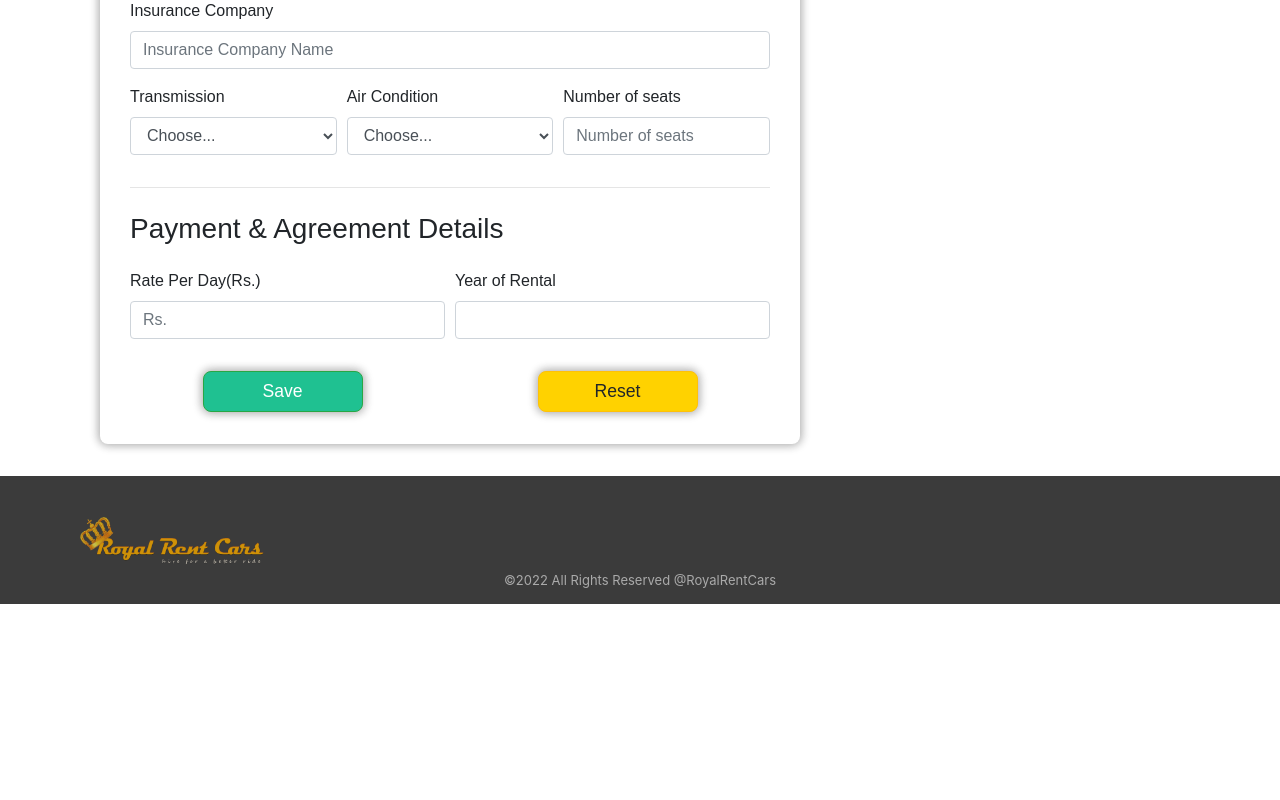
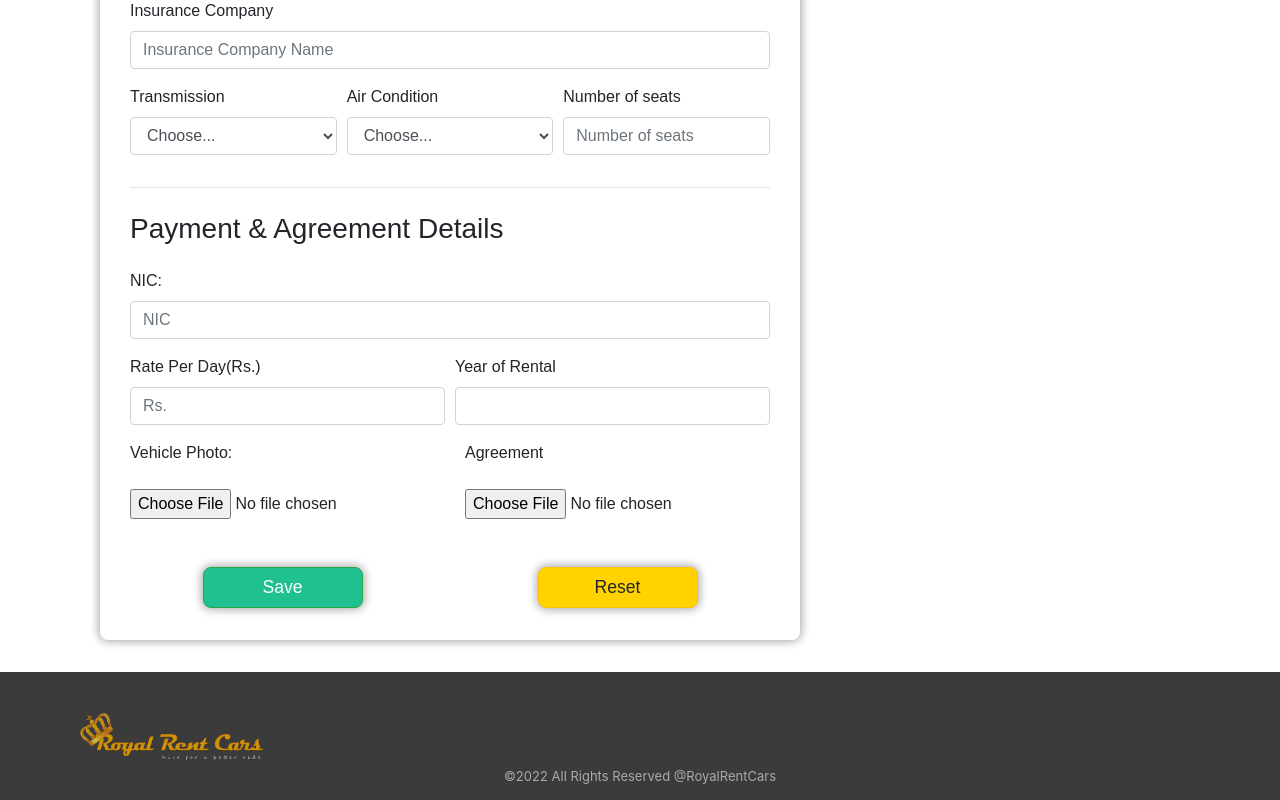
Before and after one commit to SenalRansara/RoyalRentCars_FrontEnd, a React (Create React App) app: page /AddVehicle in a window 1280 px wide. Shown: the part 733-1533 px from the top of the page. Before the commit the page ends 1337 px from the top, so only its background shows below. Built offline with nearby package versions, Linux system fonts and the light colour scheme.

Commit message:
fix all update issues

```diff
--- a/src/pages/vehicle/AddVehicle.js
+++ b/src/pages/vehicle/AddVehicle.js
@@ -1,5 +1,6 @@
 import { React, useState } from "react";
 import {useHistory} from "react-router-dom";
+import Swal from 'sweetalert2';
 import Header from "../../components/Header";
 //import moment from 'moment';
 
@@ -20,11 +21,20 @@ function AddVehicle() {
     const [NoOfSeats , setNoOfSeats ] = useState("");
     const [RatePDay , setRatePDay ] = useState("");
     const [YearsRent , setYearsRent ] = useState("");
+    const [nic , setNic ] = useState("");
+    const [VehiclePic , setVehiclePic ] = useState("");
+    const [AgPic , setAgPic ] = useState("");
+    const [NICErr, setNICErr] = useState("");
 
     const history = useHistory();
 
     function sendData(e){
         e.preventDefault()
+
+        const NICValid = NICValidation();
+
+        if (NICValid == true){
+
         const newVehicle = {
 
             VehicleBrand,
@@ -39,19 +49,86 @@ function AddVehicle() {
             NoOfSeats,
             RatePDay,
             YearsRent,
+            nic,
+            VehiclePic,
+            AgPic,
+
+        };
+
+        createVehicle(newVehicle).then((res) => {
+            const message = res.ok
+                ? "Vehicle added Successful!"
+                : res.err;
+
+            if (res.ok) {
+                Swal.fire({
+                    title: 'Success!',
+                    text: `${message}`,
+                    icon: 'success',
+                    showConfirmButton: false,
+                    timer: 1500
+                }
+                ).then(() => {
+                    window.location.reload();
+                })
+
+            }
+            else {
+                Swal.fire({
+                    title: 'Oops!',
+                    text: `${message}`,
+                    icon: 'error',
+                    showConfirmButton: false,
+                    timer: 1500
+                }
+                )
+            }
+        });
+    }
+    }
+    //validate function
+    const NICValidation = () => {
+
+        const NICErr = {}; //State
+        let NICValid = true; //setting flag
+
+
+        if (nic.trim().length > 12) {
+
+            NICErr.InValidNIC = " Invalid NIC Number"; // error msg
+            NICValid = false;
+        } else if (nic.trim().length < 10) {
+            NICErr.InValidNIC = " Invalid NIC Number"; // error msg
+            NICValid = false;
+        }
+
+
+        setNICErr(NICErr);//update error objects
+        return NICValid;
+
 
     }
 
+    const [isNICValid, setNICIsValid] = useState(false);
+    const [NICmessage, setNICMessage] = useState('');
 
-        createVehicle(newVehicle).then((res)=>{
-            if(res.ok){
-                alert("Vehicle Added Successfully");
-                history.push("/AllVehicle")
-            }else{
-                alert("Something Went Wrong");
+    const NICRegex1 = /^[0-9][0-9][0-9][0-9][0-9][0-9][0-9][0-9][0-9][V.v]$/;
+    const NICRegex2 = /^[0-9][0-9][0-9][0-9][0-9][0-9][0-9][0-9][0-9][0-9][0-9][0-9]$/;
+
+    const validateNIC = (event) => {
+        const NIC = event.target.value;
+        if (NICRegex1.test(NIC)) {
+            setNICIsValid(true);
+            setNICMessage('Your NIC looks good!');
+        } else if (NICRegex2.test(NIC)) {
+            setNICIsValid(true);
+            setNICMessage('Your NIC looks good!');
+        } else {
+            setNICIsValid(false);
+            setNICMessage('Please enter a valid NIC Number!');
         }
-        })
-    }
+    };
+
 
     return (
         <>
@@ -161,6 +238,29 @@ function AddVehicle() {
                                     </div>
                                 </div>
 
+                                <div class="row">
+                                    <div class="form-group col-md-12">
+                                    <label className="form-label" for="NIC">NIC:</label>
+                                            <input
+                                                required
+                                                id="nic"
+                                                type="text"
+                                                className="form-control "
+                                                placeholder="NIC"
+                                            onChange={(e) => {
+                                                setNic(e.target.value);
+                                                validateNIC(e);
+                                                }}
+                                            />
+                                    <div className={`message ${isNICValid ? 'success' : 'error'}`}>
+                                        {NICmessage}
+                                    </div>
+
+                                    {Object.keys(NICErr).map((key) => {
+                                            })}
+                                    </div>
+                                </div>
+
                                 <div class="form-row">
 
                                     <div class="form-group col-md-6">
@@ -177,28 +277,36 @@ function AddVehicle() {
 
                                 </div>
 
-                                {/* <div className="row">
-                                    <div class="form-group col-md-6">
-                                        <label for="exampleFormControlFile1">Photos of Vehicle</label>
-                                        <input type="file" class="form-control-file pt-3" id="Photos"
-
+                                <div className="row">
+                                    <div className="form-group col-md-6">
+                                        <div className="form-group">
+                                            <label className="form-label-emp pb-3" for="VehiclePic">Vehicle Photo:</label>
+                                            <input
+                                                // required
+                                                id="VehiclePic"
+                                                type="file"
+                                                className="form-control-file"
                                                 onChange={(e) => {
-                                            //setVehiPic(e.target.files[0]);
+                                                    setVehiclePic(e.target.value);
                                                 }}
-
                                             />
                                         </div>
-                                    <div class="form-group col-md-6">
-                                        <label for="exampleFormControlFile1">Copy of Agreement</label>
-                                        <input type="file" class="form-control-file pt-3" id="Agreement"
+                                    </div>
+                                    <div className="form-group col-md-6">
+                                        <div className="form-group">
+                                            <label className="form-label-emp pb-3" for="AgPic">Agreement</label>
+                                            <input
+                                                // required
+                                                id="AgPic"
+                                                type="file"
+                                                className="form-control-file fliepond"
                                                 onChange={(e) => {
-                                            //setVehDoc(e.target.value);
+                                                    setAgPic(e.target.value);
                                                 }}
-
-
                                             />
                                         </div>
-                                </div> */}
+                                    </div>
+                                </div>
                                 <div className="row mb-3">
                                     <div className="col py-3 text-center">
                                         <button type="submit" class="btn btn-ok btn-success">
--- a/src/pages/vehicle/modals/UpdateVehicleModal.js
+++ b/src/pages/vehicle/modals/UpdateVehicleModal.js
@@ -53,7 +53,7 @@ function UpdateVehicle(props) {
         }
 
         //calling update service
-        updateVehicle(props.data.id,Vehicles).then((res)=>{
+        updateVehicle(props.data.VId,Vehicles).then((res)=>{
             if(res.ok){
                 alert("Vehicle Updated Successfully");
                 window.location.reload();
@@ -63,56 +63,12 @@ function UpdateVehicle(props) {
         })
     }
 
-    // //implementing a method to validate NIC number
-    // const NICValidation = () => {
-
-    //     const nicErr = {};
-    //     let NICValid = true;
-
-
-    //     if (customerNIC.trim().length > 12) {
-    //         nicErr.InValidNIC = " Invalid NIC Number";
-    //         NICValid = false;
-    //     } else if (customerNIC.trim().length < 10) {
-    //         nicErr.InValidNIC = " Invalid NIC Number";
-    //         NICValid = false;
-    //     }
-    //     setNicErr(nicErr);
-    //     return NICValid;
-    // }
-
-    //flitering the nic number as 9 digit with V or else 12 digits
-    // const [isNICValid, setNICIsValid] = useState(false);
-    // const [NICmessage, setNICMessage] = useState('');
-
-    // const nicType01 = /^[0-9][0-9][0-9][0-9][0-9][0-9][0-9][0-9][0-9][V.v]$/;//nic type 1 which including the letter v
-    // const nicType02 = /^[0-9][0-9][0-9][0-9][0-9][0-9][0-9][0-9][0-9][0-9][0-9][0-9]$/;
-
-    // const validateNIC = (event) => {
-    //     const NIC = event.target.value;
-    //     if (nicType01.test(NIC)) {
-    //         setNICIsValid(true);
-    //         setNICMessage('Matching the required Type!');
-    //     } else if (nicType02.test(NIC)) {
-    //         setNICIsValid(true);
-    //         setNICMessage('Matching the required Type!');
-    //     } else {
-    //         setNICIsValid(false);
-    //         setNICMessage('Please enter a valid NIC Number *');
-    //     }
-    // };
-
     return (
     <div>
         <Modal.Header closeButton>
             <Modal.Title>Update Vehicle</Modal.Title>
         </Modal.Header>
-            <Modal.Body>
-        <div className="page-component-body">
-            <div className="container input-main-form-emp">
-                <div className="tab-content-emp" id="myTabContent">
-                    <div className="container">
-
+        <Modal.Body className="px-4">
             <div className="row">
                 <div className="col-xs-12 col-sm-12 col-md-12 col-lg-12">
                     <form form id="addEmp-form" action="post" className="form" onSubmit={sendData}>
@@ -125,13 +81,14 @@ function UpdateVehicle(props) {
 
                             <div class="form-group col-md-4">
                                 <label for="inputVehicleModel">Vehicle Model</label>
-                                        <input type="text" class="form-control" id="inputVehicleModel" placeholder="eg:KDH,Axio"
+                                    <input type="text" class="form-control" id="inputVehicleModel" placeholder="eg:KDH,Axio" value={VehicleModel}
                                     onChange={(e) => {setVehicleModel(e.target.value)}}/>
                             </div>
 
                             <div class="form-group col-md-4">
                                 <label for="inputVehicleType">Vehicle Type</label>
-                                        <select id="inputVehicleType" class="form-control" onChange={(e) => {setVehicleType(e.target.value)}}>
+                                <select id="inputVehicleType" class="form-control" value={VehicleType}
+                                    onChange={(e) => {setVehicleType(e.target.value)}}>
                                         <option selected>Choose...</option>
                                         <option>Car</option>
                                         <option>Bus</option>
@@ -143,7 +100,7 @@ function UpdateVehicle(props) {
                         <div class="form-row">
                             <div class="form-group col-md-12">
                                 <label for="inputVehicleRegNo">Vehicle Reg No</label>
-                                        <input type="text" class="form-control" id="inputVehicleRegNo" placeholder="ABC-XXXX"
+                                <input type="text" class="form-control" id="inputVehicleRegNo" placeholder="ABC-XXXX" value={VehicleRegNo}
                                     onChange={(e) => {setVehicleRegNo(e.target.value)}}/>
                             </div>
                         </div>
@@ -151,7 +108,7 @@ function UpdateVehicle(props) {
                         <div class="form-row">
                             <div class="form-group col-md-12">
                                 <label for="inputVehicleMileage">Current Mileage(Km)</label>
-                                        <input type="text" class="form-control" id="inputVehicleMileage" placeholder="Mileage"
+                                <input type="text" class="form-control" id="inputVehicleMileage" placeholder="Mileage" value={Mileage}
                                     onChange={(e) => {setMileage(e.target.value)}}/>
                             </div>
                         </div>
@@ -159,7 +116,8 @@ function UpdateVehicle(props) {
                         <div class="form-row">
                             <div class="form-group col-md-12">
                                     <label for="inputVehicleInsType">Insurance Type</label>
-                                            <select id="inputVehicleInsType" class="form-control" onChange={(e) => {setInsType(e.target.value)}}>
+                                    <select id="inputVehicleInsType" class="form-control" value={InsType}
+                                        onChange={(e) => {setInsType(e.target.value)}}>
                                             <option selected>Choose...</option>
                                             <option>Full-Insurance</option>
                                             <option>Third-Party Insurance</option>
@@ -170,7 +128,7 @@ function UpdateVehicle(props) {
                         <div class="form-row">
                             <div class="form-group col-md-12">
                                 <label for="inputVehicleInsComName">Insurance Company</label>
-                                        <input type="text" class="form-control" id="inputVehicleInsComName" placeholder="Insurance Company Name"
+                                <input type="text" class="form-control" id="inputVehicleInsComName" placeholder="Insurance Company Name" value={InsComName}
                                     onChange={(e) => {setInsComName(e.target.value)}}/>
                             </div>
                         </div>
@@ -178,7 +136,7 @@ function UpdateVehicle(props) {
                         <div class="form-row">
                             <div class="form-group col-md-4">
                                 <label for="inputVehicleTransmission">Transmission</label>
-                                        <select id="inputVehicleTransmission" class="form-control" onChange={(e) => {setTransmission(e.target.value)}}>
+                                <select id="inputVehicleTransmission" class="form-control" value={Transmission} onChange={(e) => {setTransmission(e.target.value)}}>
                                     <option selected>Choose...</option>
                                     <option>Auto</option>
                                     <option>Manual</option>
@@ -187,7 +145,7 @@ function UpdateVehicle(props) {
 
                             <div class="form-group col-md-4">
                                 <label for="inputVehicleAirC">Air Condition</label>
-                                        <select id="inputVehicleAirC" class="form-control" onChange={(e) => {setAirC(e.target.value)}}>
+                                <select id="inputVehicleAirC" class="form-control" value={AirC} onChange={(e) => {setAirC(e.target.value)}}>
                                     <option selected>Choose...</option>
                                     <option>Full-AC</option>
                                     <option>Non-AC</option>
@@ -196,10 +154,11 @@ function UpdateVehicle(props) {
 
                             <div class="form-group col-md-4">
                                 <label for="inputVehicleNoOfSeat">Number of seats</label>
-                                        <input type="text" class="form-control" id="inputVehicleNoOfSeat" placeholder="Number of seats"
+                                    <input type="text" class="form-control" id="inputVehicleNoOfSeat" placeholder="Number of seats" value={NoOfSeats}
                                     onChange={(e) => {setNoOfSeats(e.target.value)}}/>
                             </div>
                         </div>
+
                         <hr></hr>
                         <div class="row">
                             <div class="col-xs-12 col-sm-12 col-md-12 col-lg-12 text-left">
@@ -208,43 +167,20 @@ function UpdateVehicle(props) {
                         </div>
 
                         <div class="form-row">
-
                             <div class="form-group col-md-6">
                                 <label for="inputVehiclRatePDate">Rate Per Day(Rs.)</label>
-                                        <input type="text" class="form-control" id="inputVehiclRatePDate" placeholder="Rs."
+                                <input type="text" class="form-control" id="inputVehiclRatePDate" placeholder="Rs." value={RatePDay}
                                     onChange={(e) => {setRatePDay(e.target.value)}}/>
                             </div>
 
                             <div class="form-group col-md-6">
                                 <label for="inputVehicleYearsRent">Year of Rental</label>
-                                        <input type="number" class="form-control" id="inputVehicleYearsRent"
+                                <input type="number" class="form-control" id="inputVehicleYearsRent" value={YearsRent}
                                     onChange={(e) => {setYearsRent(e.target.value)}}/>
                             </div>
-
                         </div>
 
-                                {/* <div className="row">
-                                    <div class="form-group col-md-6">
-                                        <label for="exampleFormControlFile1">Photos of Vehicle</label>
-                                        <input type="file" class="form-control-file pt-3" id="Photos"
 
-                                            onChange={(e) => {
-                                            //setVehiPic(e.target.files[0]);
-                                            }}
-
-                                        />
-                                    </div>
-                                    <div class="form-group col-md-6">
-                                        <label for="exampleFormControlFile1">Copy of Agreement</label>
-                                        <input type="file" class="form-control-file pt-3" id="Agreement"
-                                            onChange={(e) => {
-                                            //setVehDoc(e.target.value);
-                                            }}
-
-
-                                        />
-                                    </div>
-                                </div> */}
                         <div className="row mb-3">
                             <div className="col py-3 text-center">
                                 <button type="submit" class="btn btn-ok btn-success">
@@ -260,10 +196,6 @@ function UpdateVehicle(props) {
                     </form>
                 </div>
             </div>
-                    </div>
-                </div>
-            </div>
-            </div>
         </Modal.Body>
     </div>
     )
```
Also changed, not shown: src/pages/vehicle/ViewVehicle.js (+7 -7 lines), src/services/VehicleService.js (+4 -4 lines). Lines whose indentation alone changed are shown as unchanged.
